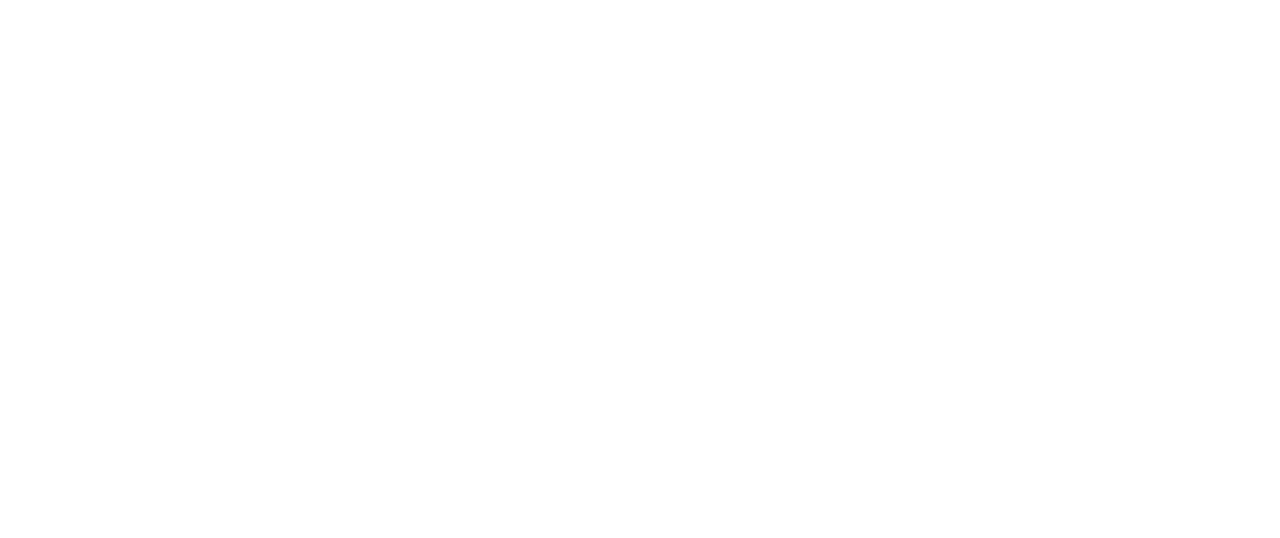
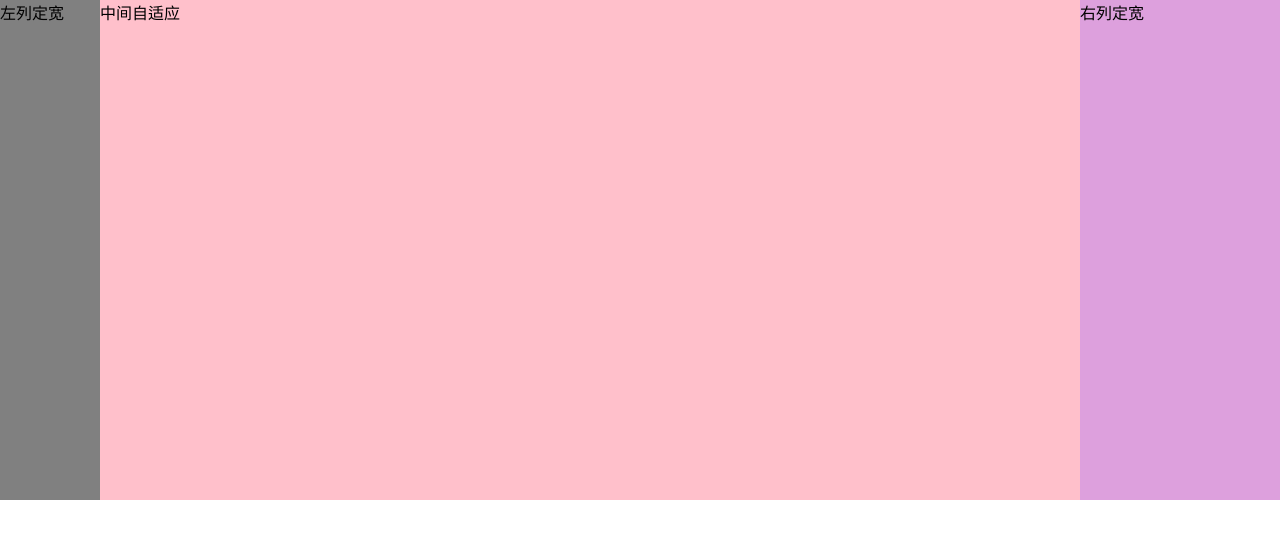
Before and after one commit to GGXXMM/fe-knowledge, a plain HTML site: page CSS/多列布局/三列/两侧定宽，中间自适应/index.html in a window 1280 px wide. Drawn offline with Linux system fonts and the light colour scheme.

Commit message:
两侧定宽,中间自适应

```diff
--- /dev/null
+++ b/CSS/多列布局/三列/两侧定宽，中间自适应/flex.css
@@ -0,0 +1,16 @@
+#parent {
+  display: flex;
+  height: 500px;
+}
+#left {
+  width: 100px;
+  background: yellow;
+}
+#center {
+  flex: 1;
+  background: pink;
+}
+#right {
+  width: 200px;
+  background: yellowgreen;
+}
--- /dev/null
+++ b/CSS/多列布局/三列/两侧定宽，中间自适应/float-margin.css
@@ -0,0 +1,18 @@
+#parent>div {
+  height: 500px;
+}
+#left {
+  float: left;
+  width: 100px;
+  background: yellow;
+}
+#right {
+  float: right;
+  width: 200px;
+  background: yellowgreen;
+}
+#center {
+  margin-left: 100px;
+  margin-right: 200px;
+  background: pink;
+}
--- /dev/null
+++ b/CSS/多列布局/三列/两侧定宽，中间自适应/float-overflow.css
@@ -0,0 +1,17 @@
+#parent>div {
+  height: 500px;
+}
+#left {
+  float: left;
+  width: 100px;
+  background: yellow;
+}
+#right {
+  float: right;
+  width: 200px;
+  background: yellowgreen;
+}
+#center {
+  overflow: hidden;
+  background: pink;
+}
--- /dev/null
+++ b/CSS/多列布局/三列/两侧定宽，中间自适应/grid.css
@@ -0,0 +1,14 @@
+#parent {
+  display: grid;
+  grid-template-columns: 100px auto 200px;
+  height: 500px;
+}
+#left {
+  background: gray;
+}
+#center {
+  background: pink;
+}
+#right {
+  background: plum;
+}
--- a/CSS/多列布局/三列/两侧定宽，中间自适应/index.html
+++ b/CSS/多列布局/三列/两侧定宽，中间自适应/index.html
@@ -4,8 +4,47 @@
   <meta charset="UTF-8">
   <meta name="viewport" content="width=device-width, initial-scale=1.0">
   <title>Document</title>
+  <style>
+    *, body {
+      margin: 0;
+      padding: 0;
+    }
+  </style>
+  <!-- 1. float+margin -->
+  <!-- <link rel="stylesheet" href="./float-margin.css"> -->
+  <!-- 2. float+overflow -->
+  <!-- <link rel="stylesheet" href="./float-overflow.css"> -->
+  <!-- 3. 双飞翼布局 -->
+  <!-- <link rel="stylesheet" href="./双飞翼.css"> -->
+  <!-- 4. 圣杯布局 -->
+  <!-- <link rel="stylesheet" href="./圣杯.css"> -->
+  <!-- 5. table布局 -->
+  <!-- <link rel="stylesheet" href="./table.css"> -->
+  <!-- 6. flex布局 -->
+  <!-- <link rel="stylesheet" href="./flex.css"> -->
+  <!-- 7. grid布局 -->
+  <link rel="stylesheet" href="./grid.css">
 </head>
 <body>
-
+  <!-- 1/2 -->
+  <!-- <div id="parent">
+    <div id="left">左列定宽</div>
+    <div id="right">右列定宽</div>
+    <div id="center">中间自适应</div>
+  </div> -->
+  <!-- 3/4 -->
+  <!-- <div id="parent">
+    <div id="center">
+      <h1>中间自适应</h1>
+    </div>
+    <div id="left">左列定宽</div>
+    <div id="right">右列定宽</div>
+  </div> -->
+  <!-- 5/6/7 -->
+  <div id="parent">
+    <div id="left">左列定宽</div>
+    <div id="center">中间自适应</div>
+    <div id="right">右列定宽</div>
+  </div>
 </body>
 </html>
--- /dev/null
+++ b/CSS/多列布局/三列/两侧定宽，中间自适应/table.css
@@ -0,0 +1,19 @@
+#parent {
+  display: table;
+  width: 100%;
+  height: 500px;
+}
+#parent>div {
+  display: table-cell;
+}
+#left {
+  width: 100px;
+  background: yellow;
+}
+#center {
+  background: pink;
+}
+#right {
+  width: 200px;
+  background: yellowgreen;
+}
--- /dev/null
+++ b/CSS/多列布局/三列/两侧定宽，中间自适应/双飞翼.css
@@ -0,0 +1,27 @@
+#parent>div {
+  float: left;
+  height: 500px;
+}
+#parent {
+  padding: 0;
+  overflow:hidden;
+}
+#center {
+  width: 100%;/* 中间宽度是100%，给内部元素设置外边距，就可以让出两边位置 */
+  background: pink;
+}
+#center h1 {
+  margin: 0 200px 0 100px;/* 设置两侧margin，中间内容不和两侧叠加 */
+}
+#left {
+  margin-left: -100%;/* 为负的中间盒子的宽度 */
+  width: 100px;
+  background: yellow;
+  opacity: 0.5;
+}
+#right {
+  margin-left: -200px;/* 为负的自己的宽度 */
+  width: 200px;
+  background: greenyellow;
+  opacity: 0.5;
+}
--- /dev/null
+++ b/CSS/多列布局/三列/两侧定宽，中间自适应/圣杯.css
@@ -0,0 +1,25 @@
+#parent {
+  padding: 0 200px 0 100px;/* 父元素加内边距，给左右两侧留出位置 */
+}
+#parent>div {
+  float: left;
+  height: 500px;
+}
+#center {
+  width: 100%;
+  background: pink;
+}
+#left {
+  position: relative;
+  left: -100px;/* 为负自己的宽度，定位到左侧空白处 */
+  margin-left: -100%;
+  width: 100px;
+  background: yellow;
+}
+#right {
+  position: relative;
+  right: -200px;/* 为负自己的宽度，定位到右侧空白处 */
+  margin-left: -200px;
+  width: 200px;
+  background: greenyellow;
+}
```
